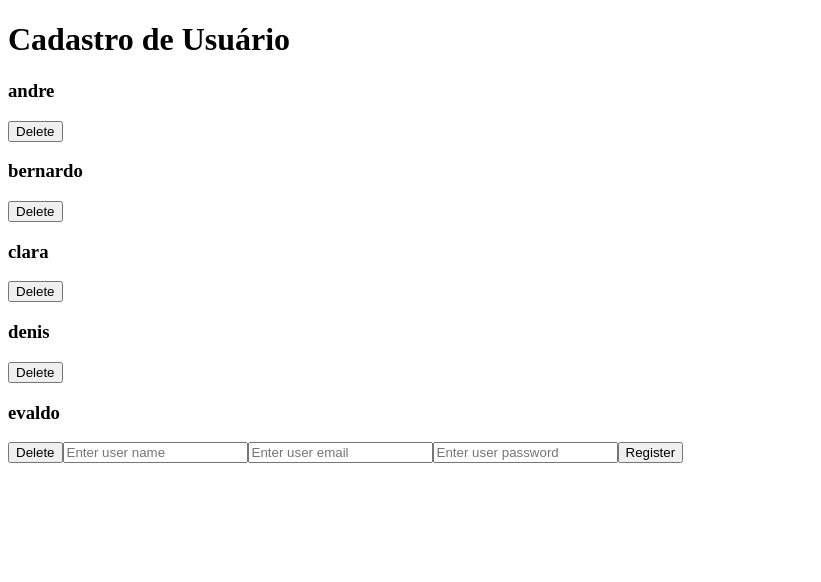
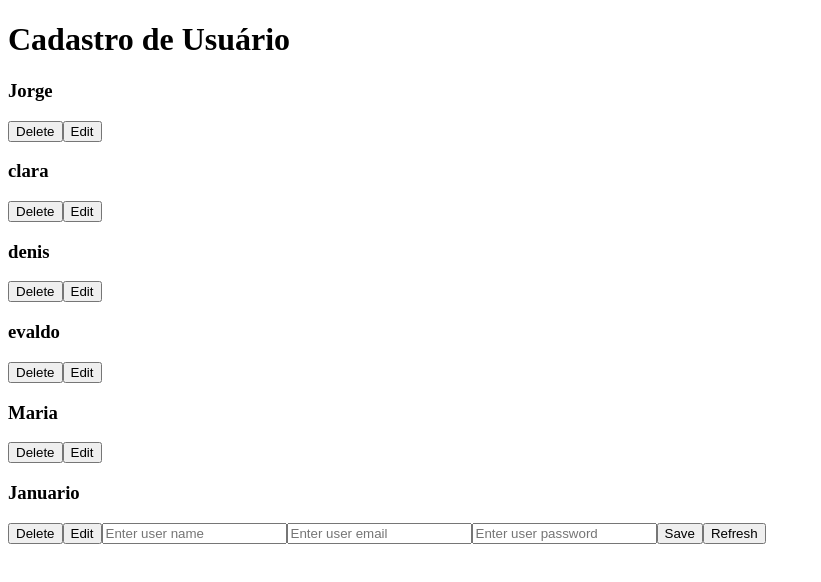
Before and after one commit to Felipevhm/recycleSpot, a React (Vite) app: page / in a window 1280 px wide. Shown: the top 582 px of the page, without its empty margins (0-821 px from the left). Built offline with nearby package versions, Linux system fonts and the light colour scheme; data requests are answered from the project's data file.

Commit message:
Finish the CRUD with save button knowing whther user exists or not by the nameExists function

```diff
--- a/db/db.json
+++ b/db/db.json
@@ -2,20 +2,14 @@
   "users": [
     {
       "id": "1",
-      "name": "andre",
+      "name": "Jorge",
       "email": "a@e.com",
       "password": 1
     },
     {
-      "id": "2",
-      "name": "bernardo",
-      "email": "renata@e.com",
-      "password": 1
-    },
-    {
       "name": "clara",
-      "email": "c@e.com",
-      "password": "1",
+      "email": "nova@a.com",
+      "password": "2",
       "id": "3"
     },
     {
@@ -29,6 +23,18 @@
       "email": "e@e.com",
       "password": "1",
       "id": "5"
+    },
+    {
+      "id": "0b5a",
+      "name": "Maria",
+      "email": "m@e.com",
+      "password": "mm"
+    },
+    {
+      "id": "8ab7",
+      "name": "Januario",
+      "email": "j@j.com",
+      "password": "a"
     }
   ],
   "recyclingSpots": []
--- a/src/App.jsx
+++ b/src/App.jsx
@@ -1,50 +1,11 @@
-import { useContext, useState } from "react";
-import { UsersContext } from "./context/UsersContext";
+import RegisterUser from "./component/RegisterUser";
 
 function App() {
-  const { users, registerUser,deleteUser} = useContext(UsersContext);
 
-  const [newUser, setNewUser] = useState({
-    name: "",
-    email: "",
-    password: "",
-  });
   return (
     <>
-      <h1>Cadastro de Usuário</h1>
-      {!!users && users.map((user) =>
-      <>
-      <h3 key={user.id}>{user.name}</h3>
-      <button onClick={() => deleteUser(user.id)}>Delete</button>
-      </>)
-      }
-
-      <input
-        type="text"
-        value={newUser.name}
-        placeholder="Enter user name"
-        onChange={(event) =>
-          setNewUser({ ...newUser, name: event.target.value })
-        }
-      />
-      <input
-        type="email"
-        value={newUser.email}
-        placeholder="Enter user email"
-        onChange={(event) =>
-          setNewUser({ ...newUser, email: event.target.value })
-        }
-      />
-      <input
-        type="password"
-        value={newUser.password}
-        placeholder="Enter user password"
-        onChange={(event) =>
-          setNewUser({ ...newUser, password: event.target.value })
-        }
-      />
-      <button onClick={() => registerUser(newUser)}>Register</button>
-    </>
+    <RegisterUser/>
+        </>
   );
 }
 
--- /dev/null
+++ b/src/component/RegisterUser.jsx
@@ -0,0 +1,92 @@
+import { useContext, useEffect} from "react";
+import { UsersContext } from "./../context/UsersContext";
+
+function RegisterUser() {
+  const {
+    users,
+    newUser,
+    blankUser,
+    nameExists,
+    setNewUser,
+    registerUser,
+    updateUser,
+    deleteUser,
+    getusers,
+    getuserById,
+  } = useContext(UsersContext);
+
+
+
+
+  return (
+    <>
+      <h1>Cadastro de Usuário</h1>
+      {!!users &&
+        users.map((user) => (
+          <>
+            <h3 key={user.id}>{user.name}</h3>
+            <button onClick={() => deleteUser(user.id)}>Delete</button>
+            <button onClick={() => {(getuserById(user.id))
+
+            }}>Edit</button>
+          </>
+        ))}
+
+
+      <input
+        type="text"
+        value={newUser.name}
+        placeholder="Enter user name"
+        onChange={(event) =>
+          setNewUser({ ...newUser, name: event.target.value })
+        }
+      />
+      <input
+        type="email"
+        value={newUser.email}
+        placeholder="Enter user email"
+        onChange={(event) =>
+          setNewUser({ ...newUser, email: event.target.value })
+        }
+      />
+      <input
+        type="password"
+        value={newUser.password}
+        placeholder="Enter user password"
+        onChange={(event) =>
+          setNewUser({ ...newUser, password: event.target.value })
+        }
+      />
+      <button
+        onClick={() => {
+          registerUser(newUser);
+          setNewUser(blankUser);
+        }}
+      >
+        Save
+      </button>
+      <button
+        onClick={() => {
+          getusers();
+          setNewUser(blankUser);
+        }}
+      >
+        Refresh
+      </button>
+
+      {/* <button
+        onClick={() => {
+          updateUser(newUser,newUser.id);
+          getusers();
+        }}
+      >
+        Update
+      </button> */}
+
+
+
+    </>
+  );
+}
+
+export default RegisterUser;
--- a/src/context/UsersContext.jsx
+++ b/src/context/UsersContext.jsx
@@ -1,13 +1,29 @@
-import {createContext, useEffect, useState } from "react";
+import { createContext, useEffect, useState } from "react";
 
-export const UsersContext = createContext()
+export const UsersContext = createContext();
 
-export const UsersContextProvider = ({children})=>{
+export const UsersContextProvider = ({ children }) => {
+  const blankUser = {
+    name: "",
+    email: "",
+    password: "",
+  };
   const [users, setUsers] = useState([]);
+  const [newUser, setNewUser] = useState(blankUser);
 
   useEffect(() => {
-      getusers()
+    getusers();
   }, []);
+
+  function nameExists(arrayOfObjects, name) {
+   const foundUser = arrayOfObjects.find((user) => user.name === name);
+   if (foundUser) {
+     return {result:true, foundUser:foundUser};
+   } else {
+     return {result:false, foundUser:null};
+   }
+ }
+
 
   function getusers() {
     fetch("http://localhost:3000/users")
@@ -17,66 +33,90 @@ export const UsersContextProvider = ({children})=>{
   }
 
   function getuserById(id) {
-      fetch("http://localhost:3000/users/"+id)
+    console.log("id IS: ");
+    console.log(id);
+
+    fetch("http://localhost:3000/users/" + id)
       .then((response) => response.json())
-      .then((data) => setUsers(data))
+      .then((data) => {
+        setUsers([data]);
+        setNewUser(data);
+      })
       .catch((error) => console.log(error));
   }
 
-   function registerUser(user){
-      if (user.name == ""){
-         alert('User field needs a name!')
+  function registerUser(user) {
+   const searchResult = nameExists(users, user.name)
+
+    if (user.name == "") {
+      alert("User field needs a name!");
     }
-      setUsers ([...users,user])
-      fetch("http://localhost:3000/users",{
-         method: 'POST',
+    if (searchResult.result) {
+      alert("Name already in use and will be updated!");
+      updateUser(user, searchResult.foundUser.id);
+    } else {
+      alert("Name not yet used!");
+
+      setUsers([...users, user]);
+      fetch("http://localhost:3000/users", {
+        method: "POST",
         body: JSON.stringify(user),
-         headers: {'Content-Type': 'application/json'}
+        headers: { "Content-Type": "application/json" },
       })
         .then(() => {
-         window.alert('User registered successfully!')
-         getusers()
+          window.alert("User registered successfully!");
+          getusers();
         })
-      .catch((error) => window.alert('User not registered!',error))
-
-
+        .catch((error) => window.alert("User not registered!", error));
+    }
   }
 
-   function deleteUser(id){
-      fetch("http://localhost:3000/users/"+id,{
-         method: 'DELETE',
+  function deleteUser(id) {
+    fetch("http://localhost:3000/users/" + id, {
+      method: "DELETE",
     })
       .then(() => {
-         window.alert('User deleted successfully!')
-         getusers()
+        window.alert("User deleted successfully!");
+        setNewUser(blankUser);
+        getusers();
       })
-      .catch((error) => window.alert('User not deleted!',error))
+      .catch((error) => window.alert("User not deleted!", error));
   }
 
-   function updateUser(user,id){
-      if (user.name == ""){
-         alert('User field needs a name!')
+  function updateUser(user, id) {
+    if (user.name == "") {
+      alert("User field needs a name!");
     }
-      fetch("http://localhost:3000/users/"+id,{
-         method: 'PUT',
+    fetch("http://localhost:3000/users/" + id, {
+      method: "PUT",
       body: JSON.stringify(user),
-         headers: {'Content-Type': 'application/json'}
+      headers: { "Content-Type": "application/json" },
     })
       .then(() => {
-         window.alert('User updated successfully!')
-         getusers()
+        window.alert("User updated successfully!");
+        getusers();
       })
-      .catch((error) => window.alert('User not registered!',error))
-
-
+      .catch((error) => window.alert("User not registered!", error));
   }
 
-   return(
+  return (
     <>
-      <UsersContext.Provider value={{
-         users,registerUser,deleteUser,updateUser,getuserById}}>
+      <UsersContext.Provider
+        value={{
+          users,
+          newUser,
+          blankUser,
+          nameExists,
+          setNewUser,
+          registerUser,
+          deleteUser,
+          updateUser,
+          getusers,
+          getuserById,
+        }}
+      >
         {children}
       </UsersContext.Provider>
     </>
-   )
-}
+  );
+};
```
Lines whose indentation alone changed are shown as unchanged.
